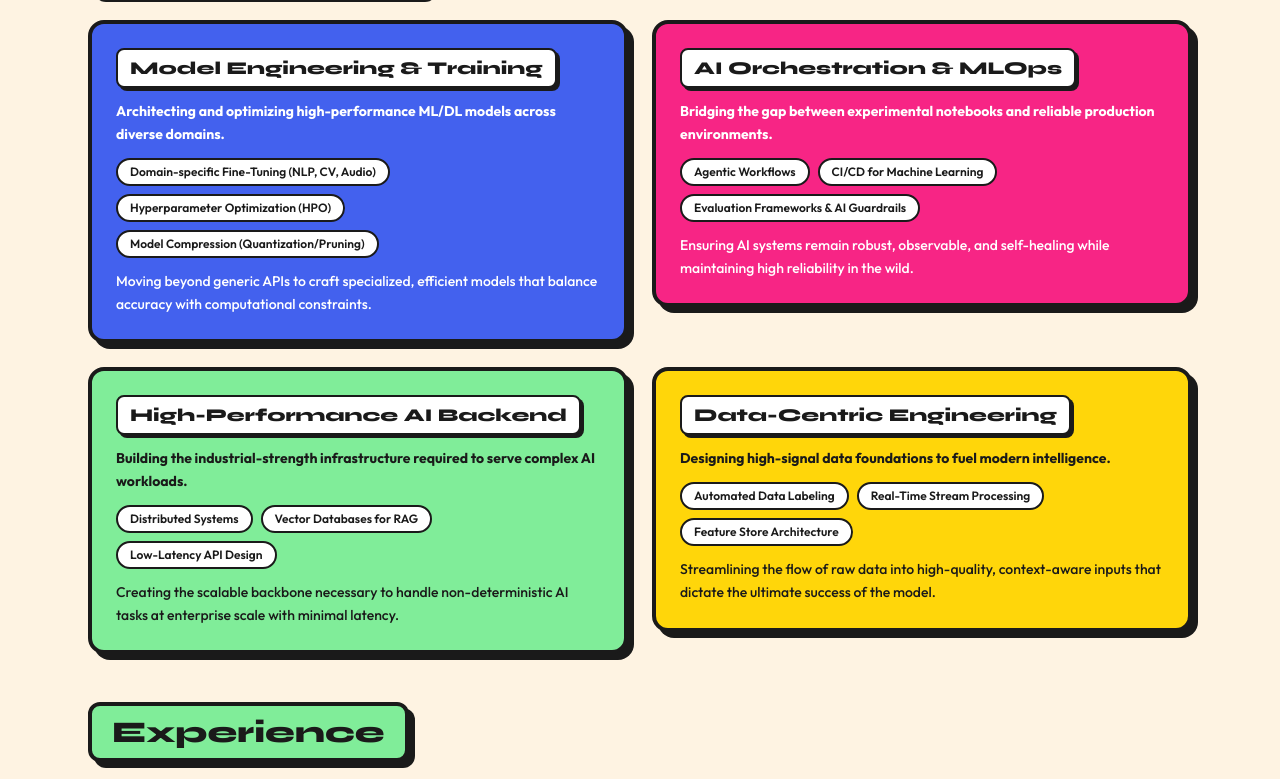
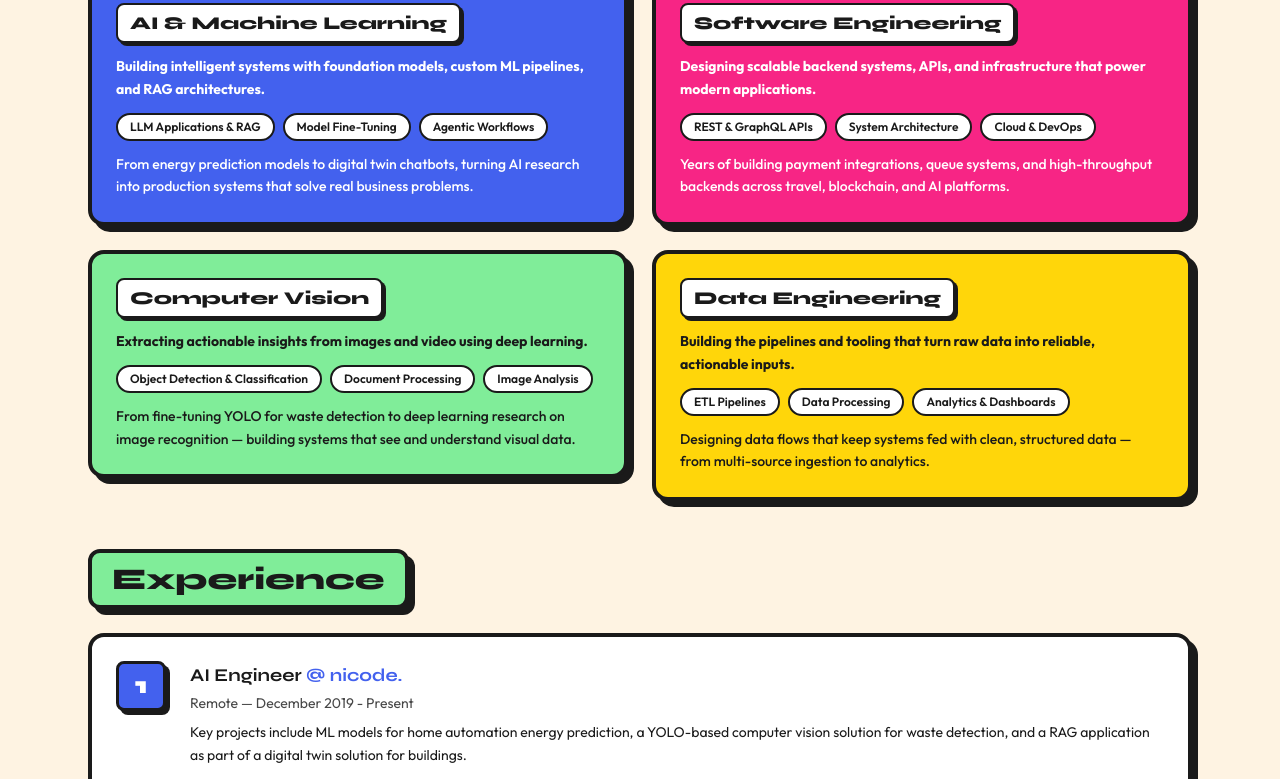
Before and after one commit to nicolagheza/nicolagheza.com, an Astro site: page /about in a window 1280 px wide. Shown: the part 588-1367 px from the top of the page. Built offline with nearby package versions, Linux system fonts and the light colour scheme; Astro itself is replaced by a stand-in of ours.

Commit message:
Overhaul website content: align focus areas with services, add experience descriptions
- Rewrite focus areas to match service categories (AI & ML, Software Engineering, Computer Vision, Data Engineering) grounded in real experience
- Differentiate homepage bio (client-facing) from about bio (personal background)
- Add descriptions to all experience entries based on actual work done
- Trim marquee from 8 generic terms to 6 focused ones
- Update nicode. dates to December 2019 - Present
- Add description prop support to ExperienceItem component

```diff
--- a/src/components/ExperienceItem.astro
+++ b/src/components/ExperienceItem.astro
@@ -4,12 +4,13 @@ interface Props {
   role: string;
   company: string;
   details?: string;
+  description?: string;
   location: string;
   dates: string;
   color: "blue" | "pink" | "green" | "yellow";
 }
 
-const { number, role, company, details, location, dates, color } = Astro.props;
+const { number, role, company, details, description, location, dates, color } = Astro.props;
 
 const numberColors = {
   blue: "bg-brutal-blue text-white",
@@ -32,5 +33,6 @@ const numberColors = {
       {details && <span class="text-sm font-normal opacity-70"> [{details}]</span>}
     </h3>
     <p class="text-sm opacity-80 mt-1">{location} &mdash; {dates}</p>
+    {description && <p class="text-sm mt-2 leading-relaxed">{description}</p>}
   </div>
 </div>
--- a/src/data/content.ts
+++ b/src/data/content.ts
@@ -19,7 +19,7 @@ export const homepage = {
     { text: "Artificial Intelligence", color: "green" as const },
   ],
   tagline: "AI Engineer | BSc Data Science & AI (Maastricht University)",
-  bio: "Driven by curiosity and technical precision, I build at the intersection of software engineering and artificial intelligence. From designing scalable systems and APIs to building ML/DL and GenAI solutions, I specialize in engineering data-driven systems that are as robust as they are intelligent. Based in Valle Camonica, Italy.",
+  bio: "I help businesses build intelligent software — from AI-powered applications and computer vision systems to scalable backends and data pipelines. Whether you need a custom ML model, a RAG-powered knowledge base, or a reliable API, I engineer solutions that work in production. Based in Valle Camonica, Italy.",
   links: [
     {
       label: "Email Me",
@@ -40,75 +40,72 @@ export const homepage = {
     },
   ],
   marqueeItems: [
+    "MACHINE LEARNING",
     "SOFTWARE ENGINEERING",
-    "DEEP LEARNING",
-    "DATA SCIENCE",
-    "ARTIFICIAL INTELLIGENCE",
+    "COMPUTER VISION",
+    "DATA ENGINEERING",
+    "RAG & LLMs",
     "BACKEND DEVELOPMENT",
-    "COMPUTER VISION",
-    "CLOUD INFRASTRUCTURE",
-    "MACHINE LEARNING",
   ],
 };
 
 export const about = {
   bio: [
-    "I'm Nicola, an Italian <strong>AI Engineer</strong> with a BSc in <strong>Data Science & AI</strong> from Maastricht University.",
-    "I specialize in the intersection of <strong>Software Engineering</strong> and <strong>ML/DL/GenAI</strong>, focusing on building scalable, production-grade systems.",
-    "My expertise lies in bridging the gap between <strong>advanced model architecture</strong> and <strong>robust backend infrastructure</strong> to solve complex, real-world problems.",
+    "I'm Nicola, an Italian <strong>AI Engineer</strong> and freelance consultant running <strong>nicode.</strong> since 2019. I hold a BSc in <strong>Data Science & AI</strong> from Maastricht University and have 8+ years of experience across AI/ML engineering and backend development.",
+    "I work with businesses to build <strong>AI-powered applications</strong>, <strong>computer vision systems</strong>, and <strong>scalable backend infrastructure</strong> — turning complex technical challenges into reliable, production-grade solutions.",
   ],
   focusAreas: [
     {
-      title: "Model Engineering & Training",
+      title: "AI & Machine Learning",
       color: "blue" as const,
       focus:
-        "Architecting and optimizing high-performance ML/DL models across diverse domains.",
+        "Building intelligent systems with foundation models, custom ML pipelines, and RAG architectures.",
       details: [
-        "Domain-specific Fine-Tuning (NLP, CV, Audio)",
-        "Hyperparameter Optimization (HPO)",
-        "Model Compression (Quantization/Pruning)",
+        "LLM Applications & RAG",
+        "Model Fine-Tuning",
+        "Agentic Workflows",
       ],
       impact:
-        "Moving beyond generic APIs to craft specialized, efficient models that balance accuracy with computational constraints.",
+        "From energy prediction models to digital twin chatbots, turning AI research into production systems that solve real business problems.",
     },
     {
-      title: "AI Orchestration & MLOps",
+      title: "Software Engineering",
       color: "pink" as const,
       focus:
-        "Bridging the gap between experimental notebooks and reliable production environments.",
+        "Designing scalable backend systems, APIs, and infrastructure that power modern applications.",
       details: [
-        "Agentic Workflows",
-        "CI/CD for Machine Learning",
-        "Evaluation Frameworks & AI Guardrails",
+        "REST & GraphQL APIs",
+        "System Architecture",
+        "Cloud & DevOps",
       ],
       impact:
-        "Ensuring AI systems remain robust, observable, and self-healing while maintaining high reliability in the wild.",
+        "Years of building payment integrations, queue systems, and high-throughput backends across travel, blockchain, and AI platforms.",
     },
     {
-      title: "High-Performance AI Backend",
+      title: "Computer Vision",
       color: "green" as const,
       focus:
-        "Building the industrial-strength infrastructure required to serve complex AI workloads.",
+        "Extracting actionable insights from images and video using deep learning.",
       details: [
-        "Distributed Systems",
-        "Vector Databases for RAG",
-        "Low-Latency API Design",
+        "Object Detection & Classification",
+        "Document Processing",
+        "Image Analysis",
       ],
       impact:
-        "Creating the scalable backbone necessary to handle non-deterministic AI tasks at enterprise scale with minimal latency.",
+        "From fine-tuning YOLO for waste detection to deep learning research on image recognition — building systems that see and understand visual data.",
     },
     {
-      title: "Data-Centric Engineering",
+      title: "Data Engineering",
       color: "yellow" as const,
       focus:
-        "Designing high-signal data foundations to fuel modern intelligence.",
+        "Building the pipelines and tooling that turn raw data into reliable, actionable inputs.",
       details: [
-        "Automated Data Labeling",
-        "Real-Time Stream Processing",
-        "Feature Store Architecture",
+        "ETL Pipelines",
+        "Data Processing",
+        "Analytics & Dashboards",
       ],
       impact:
-        "Streamlining the flow of raw data into high-quality, context-aware inputs that dictate the ultimate success of the model.",
+        "Designing data flows that keep systems fed with clean, structured data — from multi-source ingestion to analytics.",
     },
   ],
   experience: [
@@ -117,8 +114,10 @@ export const about = {
       role: "AI Engineer",
       company: "nicode.",
       location: "Remote",
-      dates: "Current",
+      dates: "December 2019 - Present",
       color: "blue" as const,
+      description:
+        "Key projects include ML models for home automation energy prediction, a YOLO-based computer vision solution for waste detection, and a RAG application as part of a digital twin solution for buildings.",
     },
     {
       number: 2,
@@ -128,6 +127,8 @@ export const about = {
       location: "Remote (IT)",
       dates: "March 2022 - March 2025",
       color: "pink" as const,
+      description:
+        "Built and maintained scalable backend systems across Sportit's portfolio of sports and travel platforms — REST & GraphQL APIs, payment provider integrations, background task processing, and a modular email pipeline.",
     },
     {
       number: 3,
@@ -136,6 +137,8 @@ export const about = {
       location: "Maastricht (NL)",
       dates: "August 2020 - October 2021",
       color: "green" as const,
+      description:
+        "Worked on backend architecture for a material certification platform that traces steel supply chain data on private Ethereum blockchain. Optimized performance for data-intensive operations and managed a team of junior developers.",
     },
     {
       number: 4,
@@ -145,6 +148,8 @@ export const about = {
       location: "Maastricht (NL)",
       dates: "February 2019 - August 2020",
       color: "yellow" as const,
+      description:
+        "Developed backend features for a conversational AI platform powering virtual assistants and chatbots for enterprise clients. Built REST APIs and ETL pipelines for multi-source data integration.",
     },
     {
       number: 5,
@@ -153,6 +158,8 @@ export const about = {
       location: "Heerlen (NL)",
       dates: "July 2018 - December 2018",
       color: "blue" as const,
+      description:
+        "Developed a blockchain-based informed consent system for medical research, automating consent management for clinical trials. Fullstack development across multiple modules.",
     },
     {
       number: 6,
@@ -161,6 +168,8 @@ export const about = {
       location: "Brighton (UK)",
       dates: "July 2017 - December 2017",
       color: "pink" as const,
+      description:
+        "Built NLP models to automatically generate multiple-choice and fill-in-the-blank questions from documents, served via Node.js backend services for an e-learning platform.",
     },
   ],
 };
--- a/src/pages/about.astro
+++ b/src/pages/about.astro
@@ -42,6 +42,7 @@ import { about } from "../data/content";
             role={exp.role}
             company={exp.company}
             details={exp.details}
+            description={exp.description}
             location={exp.location}
             dates={exp.dates}
             color={exp.color}
```
